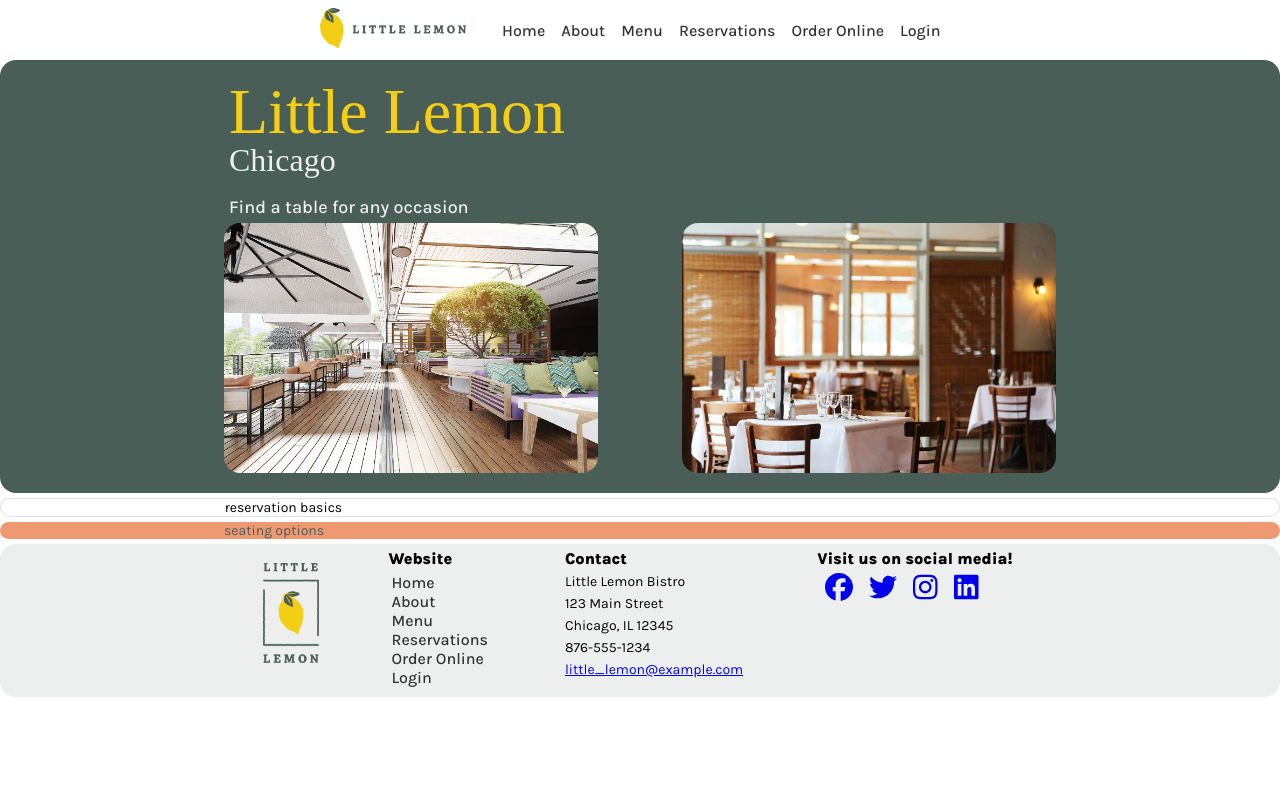
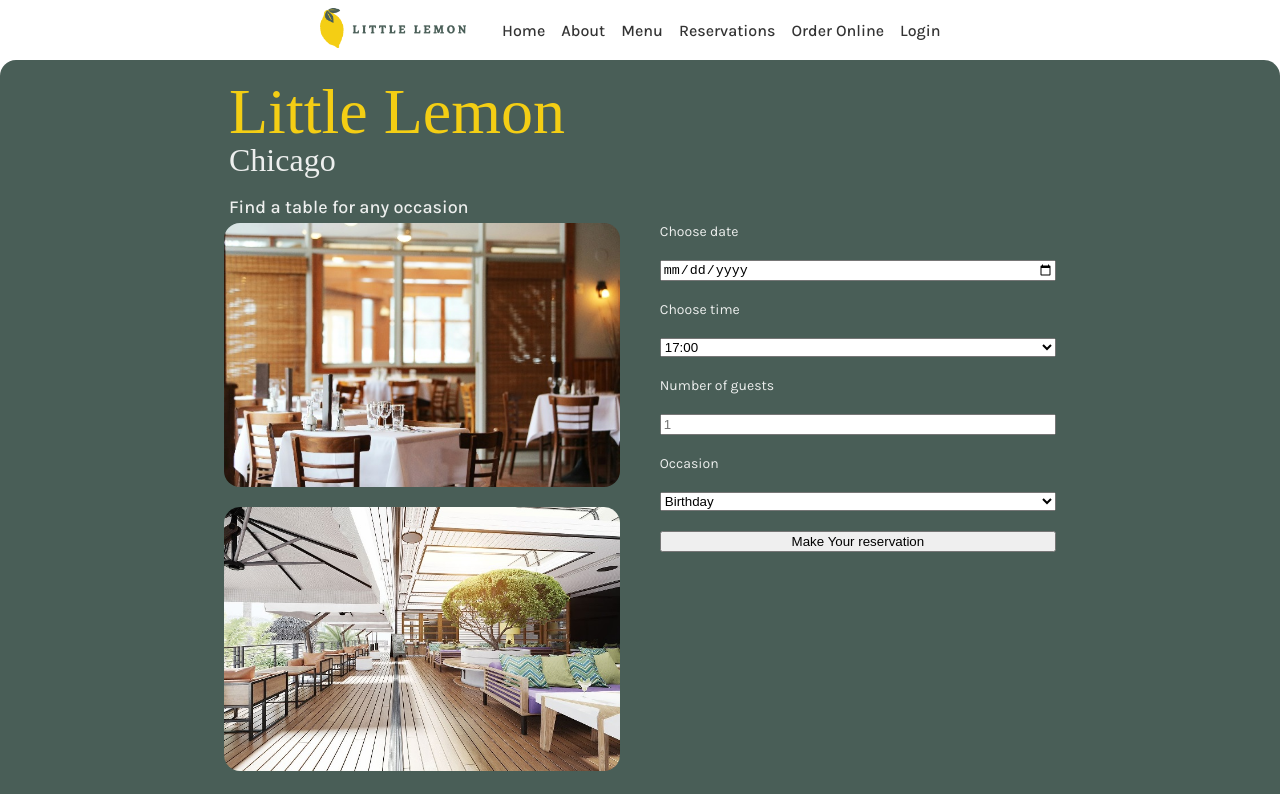
Before and after one commit to rdesantis/react-demo, a React (Create React App) app: page /reservations in a window 1280 px wide. Shown: the top 794 px of the page. Built offline with nearby package versions, Linux system fonts and the light colour scheme; a web font is replaced by a local one.

Commit message:
First implementation of reservation form

```diff
--- a/src/components/home-page/About.js
+++ b/src/components/home-page/About.js
@@ -24,7 +24,7 @@
                     <img src='people/Mario and Adrian.jpg' alt='Mario and Adrian'/>
                 </div>
                 <div className='home-about-image' id='home-about-image-bottom'>
-                    <img src='restaurant.jpg' alt='restaurant'/>
+                    <img src='restaurant deck.jpg' alt='restaurant'/>
                 </div>
             </section>
         </MajorSection>
--- /dev/null
+++ b/src/components/reservation/Form.js
@@ -0,0 +1,27 @@
+const ReservationForm = () => {
+    return (
+        <form /*style={{display: 'grid', maxWidth: '200px', gap: '20px'}}*/>
+            <label htmlFor="res-date">Choose date</label>
+            <input type="date" id="res-date" />
+            <label htmlFor="res-time">Choose time</label>
+            <select id="res-time ">
+                <option>17:00</option>
+                <option>18:00</option>
+                <option>19:00</option>
+                <option>20:00</option>
+                <option>21:00</option>
+                <option>22:00</option>
+            </select>
+            <label htmlFor="guests">Number of guests</label>
+            <input type="number" placeholder="1" min="1" max="10" id="guests" />
+            <label htmlFor="occasion">Occasion</label>
+            <select id="occasion">
+                <option>Birthday</option>
+                <option>Anniversary</option>
+            </select>
+            <input type="submit" value="Make Your reservation" />
+        </form>
+    );
+}
+
+export default ReservationForm;
--- a/src/components/reservation/Hero.js
+++ b/src/components/reservation/Hero.js
@@ -1,5 +1,6 @@
 import HeroHeader from "../HeroHeader";
 import MajorSection from "../MajorSection";
+import ReservationForm from "./Form";
 
 const ReservationHero = (props) => {
     return (
@@ -9,8 +10,11 @@
                 <h3>Find a table for any occasion</h3>
             </section>
             <section id='reservation-hero-images'>
-                <img src='restaurant.jpg' alt='deck seating' />
-                <img src='restaurant also.jpg' alt='interior seating' />
+                <img src='restaurant interior.jpg' alt='interior seating' />
+                <img src='restaurant deck.jpg' alt='deck seating' />
+            </section>
+            <section id='reservation-hero-form'>
+                <ReservationForm />
             </section>
         </MajorSection>
     );
--- a/src/index.css
+++ b/src/index.css
@@ -526,8 +526,10 @@
 */
 
 #reservation-hero {
+  padding-bottom: 20px;
+
   display: grid;
-  grid-template-areas: "reservation-hero-text" "reservation-hero-images";
+  grid-template-areas: "reservation-hero-text" "reservation-hero-images" "reservation-hero-form";
 }
 
 #reservation-hero-text {
@@ -544,3 +546,31 @@
 #reservation-hero-images img {
   width: 45%;
 }
+
+#reservation-hero-form {
+  grid-area: reservation-hero-form;
+}
+
+#reservation-hero form {
+  display: grid;
+  max-width: 400px;
+  gap: 20px;
+}
+
+@media (min-width: 750px) {
+  #reservation-hero {
+    grid-template-areas:
+      "reservation-hero-text reservation-hero-text reservation-hero-text"
+      "reservation-hero-images . reservation-hero-form";
+    grid-template-columns: 10fr 1fr 10fr;
+  }
+
+  #reservation-hero-images {
+    display: grid;
+    gap: 20px;
+  }
+
+  #reservation-hero-images img {
+    width: 100%;
+  }
+}
```
Also changed, not shown: public/restaurant deck.jpg (renamed from public/restaurant.jpg), public/restaurant interior.jpg (renamed from public/restaurant also.jpg).
